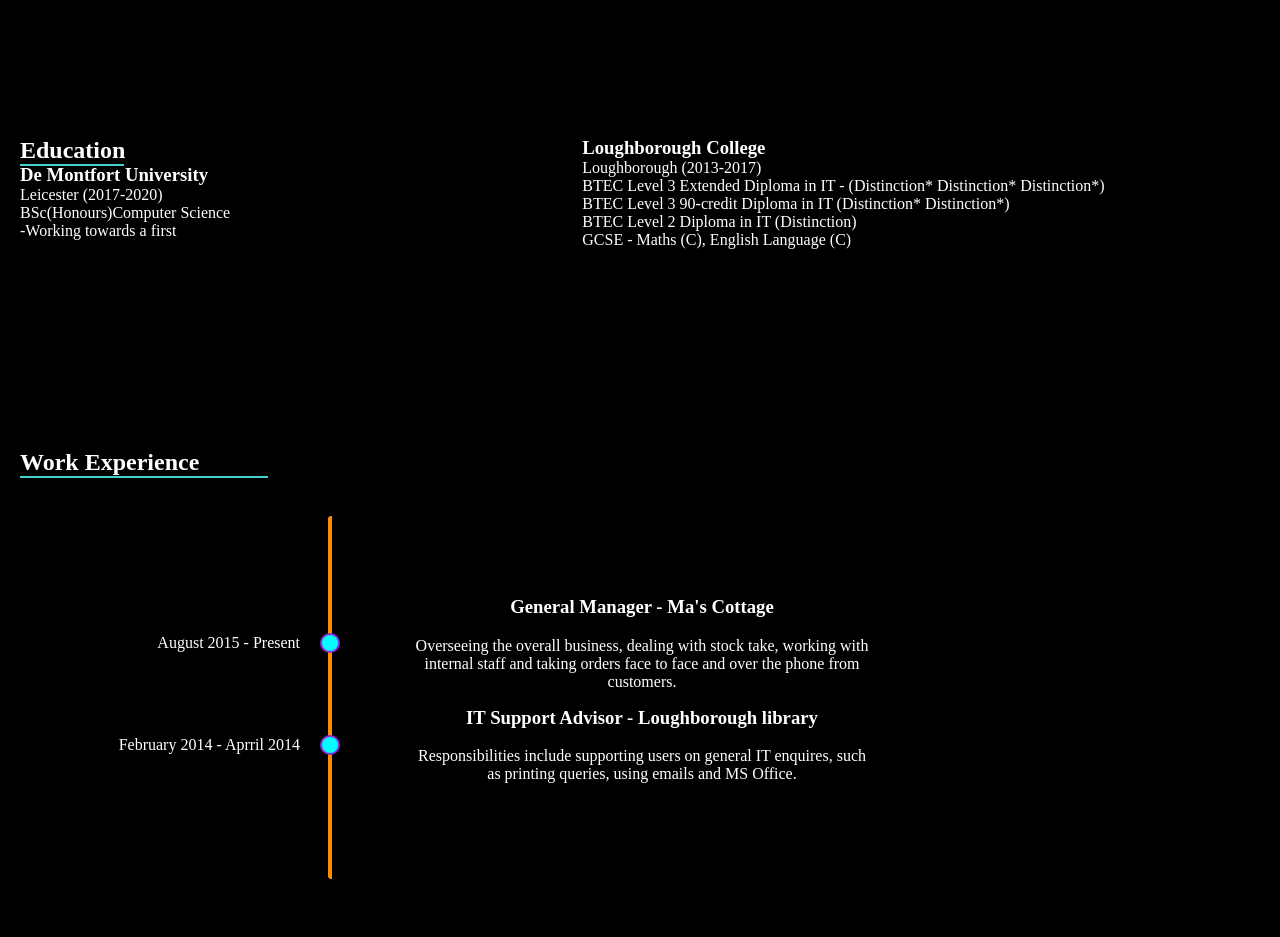
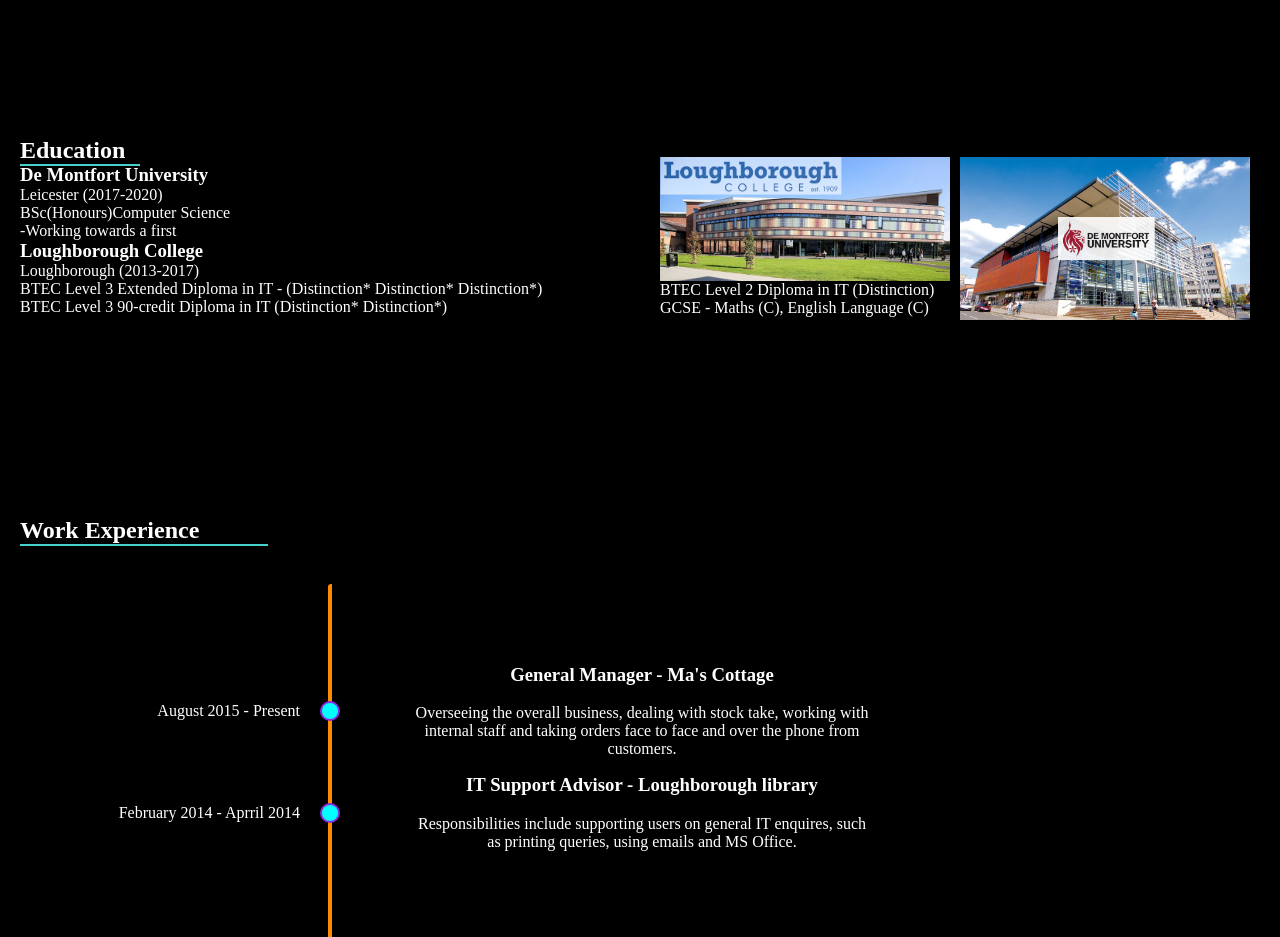
Before and after one commit to JackieInTheHouse/Front-End-Web-Development-Project, a plain HTML site: page index.html in a window 1280 px wide. Shown: the part 1300-2237 px from the top of the page. Drawn offline with Linux system fonts and the light colour scheme.

Commit message:
Add images to Education section

```diff
--- a/index.html
+++ b/index.html
@@ -10,7 +10,6 @@
 <body>
   <!-- Start Header -->
   <header>
-    <!-- <a href="" class="logo">Jackie Zheng</a> -->
     <div class="navbar" id="navbar-toggle">MENU</div>
     <nav id="menu-nav">
       <a href="">Personal Profile</a>
@@ -56,19 +55,24 @@
    <section class="Education">
      <div class="Education-content">
        <div><h1>Education</h1></div>
-       <div id="block1">
+       <div class="education-place">
+         <img src="images/dmu.jpg" alt="DMU">
+         <div class="text">
          <h3>De Montfort University</h3>
          <p>Leicester (2017-2020)</p>
          <p>BSc(Honours)Computer Science</p>
          <p>-Working towards a first</p>
+         </div>
        </div>
-       <div id="block2">
+       <div class="education-place">
+         <img src="images/lc.jpg" alt="Loughborough College">
          <h3>Loughborough College</h3>
          <p>Loughborough (2013-2017)</p>
          <p>BTEC Level 3 Extended Diploma in IT - (Distinction* Distinction* Distinction*)</p>
          <p>BTEC Level 3 90-credit Diploma in IT (Distinction* Distinction*)</p>
          <p>BTEC Level 2 Diploma in IT (Distinction)</p>
          <p>GCSE - Maths (C), English Language (C)</p>
+         </div>
        </div>
      </div>
    </section>
```
